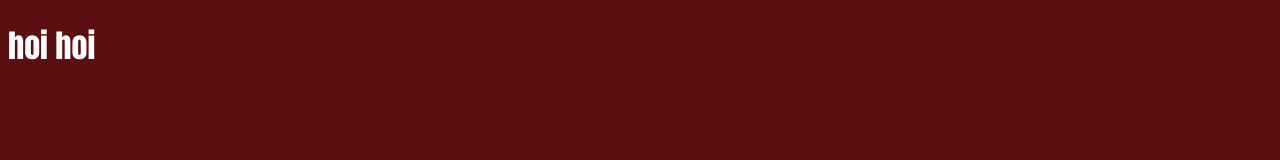
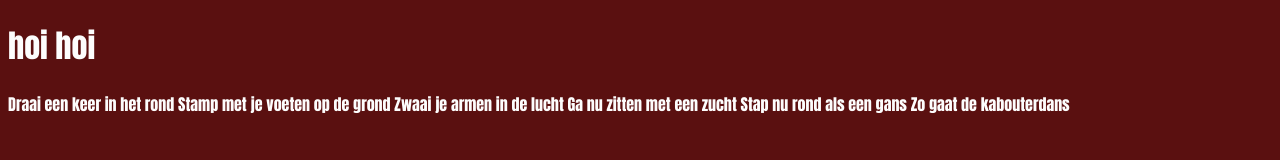
Before and after one commit to Heroin-Hugo/skill-22-branches, a plain HTML site: page index.html in a window 1280 px wide. Drawn offline with Linux system fonts and the light colour scheme.

Commit message:
Add footer with kabouterdans lyrics
Added footer with kabouterdans lyrics.

```diff
--- a/index.html
+++ b/index.html
@@ -10,4 +10,12 @@
     <h1> hoi hoi </h1>
     <script src="script.js"> </script>
 </body>
+    <footer>
+    Draai een keer in het rond
+Stamp met je voeten op de grond
+Zwaai je armen in de lucht
+Ga nu zitten met een zucht
+Stap nu rond als een gans
+Zo gaat de kabouterdans
+</footer>
 </html>
```
